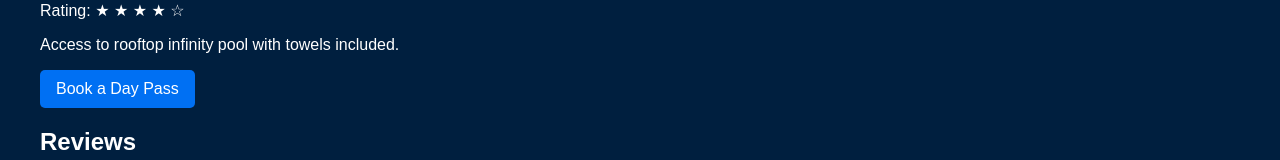
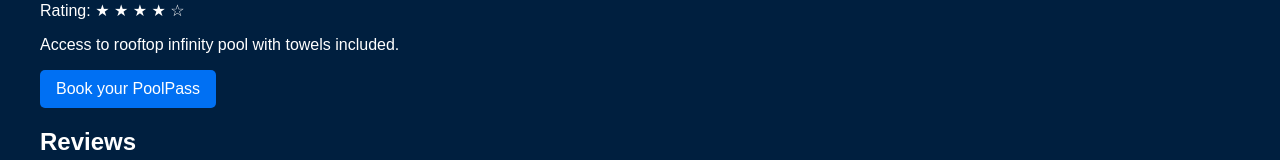
Before and after one commit to SxyWytBoy/PoolPass, a Next.js app: page /pool/1 in a window 1280 px wide. Shown: the part 1208-1368 px from the top of the page. Built offline with nearby package versions, Linux system fonts and the light colour scheme.

Commit message:
Update [id].js

```diff
--- a/pages/pool/[id].js
+++ b/pages/pool/[id].js
@@ -104,7 +104,7 @@ export default function PoolDetail() {
         {/* Book Button */}
         <Link href={`/booking?poolId=${pool.id}`}>
           <button className="mt-4 bg-blue-600 text-white px-6 py-2 rounded-md hover:bg-blue-700 transition duration-200">
-            Book a Day Pass
+            Book your PoolPass
           </button>
         </Link>
       </div>
```
